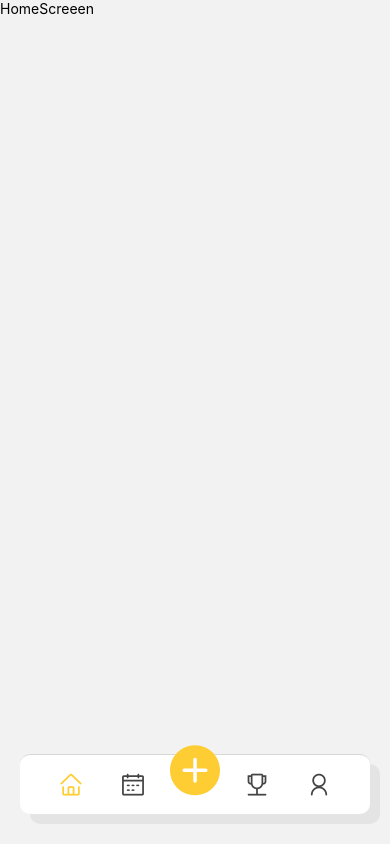
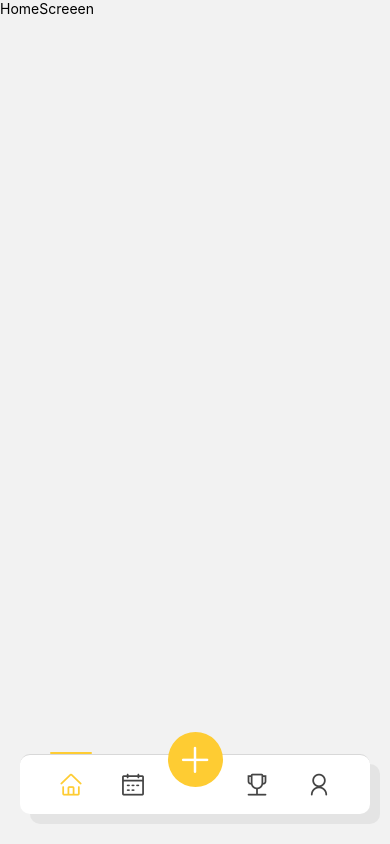
Before and after one commit to WesleyKaihara/primequadras-app, a React Native app: screen / in a window 390 px wide. Built offline with nearby package versions, Linux system fonts and the light colour scheme.

Commit message:
Fix Animation Problem

```diff
--- a/App.tsx
+++ b/App.tsx
@@ -1,11 +1,11 @@
 import * as React from 'react';
 import {NavigationContainer} from '@react-navigation/native';
-import BottomMenu from './src/layout/navigation/BottomMenu';
+import BottomNavigation from './src/layout/navigation/bottomNavigation/bottomNavigation';
 
 const App = () => {
   return (
     <NavigationContainer>
-      <BottomMenu />
+      <BottomNavigation />
     </NavigationContainer>
   );
 };
--- a/src/layout/navigation/BottomMenu.tsx
+++ /dev/null
@@ -1,102 +0,0 @@
-import {createBottomTabNavigator} from '@react-navigation/bottom-tabs';
-
-import AntDesignIcon from 'react-native-vector-icons/AntDesign';
-
-import HomeScreeen from '../../presentation/screens/home/Home';
-import AgendamentosScreen from '../../presentation/screens/agendamentos/Agendamentos';
-import EmpresasScreen from '../../presentation/screens/empresas/Empresas';
-import TorneiosScreen from '../../presentation/screens/torneios/Torneios';
-import PerfilScreen from '../../presentation/screens/perfil/Perfil';
-
-export default function BottomMenu() {
-  const Tab = createBottomTabNavigator();
-
-  return (
-    <Tab.Navigator
-      screenOptions={{
-        headerShown: false,
-        tabBarShowLabel: false,
-        tabBarStyle: {
-          backgroundColor: 'white',
-          position: 'absolute',
-          bottom: 30,
-          marginHorizontal: 20,
-          height: 60,
-          borderRadius: 10,
-          shadowColor: '#000',
-          shadowOpacity: 0.06,
-          shadowOffset: {
-            width: 10,
-            height: 10,
-          },
-          paddingHorizontal: 20,
-        },
-      }}>
-      <Tab.Screen
-        name="Inicio"
-        component={HomeScreeen}
-        options={{
-          tabBarIcon: ({focused}) => (
-            <AntDesignIcon
-              name="home"
-              size={25}
-              style={{color: focused ? '#FECC33' : '#444'}}
-            />
-          ),
-        }}
-      />
-      <Tab.Screen
-        name="Agendamentos"
-        component={AgendamentosScreen}
-        options={{
-          tabBarIcon: ({focused}) => (
-            <AntDesignIcon
-              name="calendar"
-              size={25}
-              style={{color: focused ? '#FECC33' : '#444'}}
-            />
-          ),
-        }}
-      />
-      <Tab.Screen
-        name="Empresas"
-        component={EmpresasScreen}
-        options={{
-          tabBarIcon: ({}) => (
-            <AntDesignIcon
-              name="pluscircle"
-              size={50}
-              style={{color: '#FECC33', top: -15}}
-            />
-          ),
-        }}
-      />
-      <Tab.Screen
-        name="Torneios"
-        component={TorneiosScreen}
-        options={{
-          tabBarIcon: ({focused}) => (
-            <AntDesignIcon
-              name="Trophy"
-              size={25}
-              style={{color: focused ? '#FECC33' : '#444'}}
-            />
-          ),
-        }}
-      />
-      <Tab.Screen
-        name="Perfil"
-        component={PerfilScreen}
-        options={{
-          tabBarIcon: ({focused}) => (
-            <AntDesignIcon
-              name="user"
-              size={25}
-              style={{color: focused ? '#FECC33' : '#444'}}
-            />
-          ),
-        }}
-      />
-    </Tab.Navigator>
-  );
-}
--- /dev/null
+++ b/src/layout/navigation/bottomNavigation/bottomNavigation.tsx
@@ -0,0 +1,211 @@
+import {createBottomTabNavigator} from '@react-navigation/bottom-tabs';
+
+import AntDesignIcon from 'react-native-vector-icons/AntDesign';
+
+import HomeScreeen from '../../../presentation/screens/home/Home';
+import AgendamentosScreen from '../../../presentation/screens/agendamentos/Agendamentos';
+import EmpresasScreen from '../../../presentation/screens/empresas/Empresas';
+import TorneiosScreen from '../../../presentation/screens/torneios/Torneios';
+import PerfilScreen from '../../../presentation/screens/perfil/Perfil';
+
+import {useRef} from 'react';
+import {Animated, Dimensions, TouchableOpacity, View} from 'react-native';
+
+export default function BottomNavigation() {
+  const Tab = createBottomTabNavigator();
+
+  const tabOffsetValue = useRef(new Animated.Value(0)).current;
+  const fadeAnim = useRef(new Animated.Value(1)).current;
+
+  return (
+    <>
+      <Tab.Navigator
+        screenOptions={{
+          headerShown: false,
+          tabBarShowLabel: false,
+          tabBarStyle: {
+            backgroundColor: 'white',
+            position: 'absolute',
+            bottom: 30,
+            marginHorizontal: 20,
+            height: 60,
+            borderRadius: 10,
+            shadowColor: '#000',
+            shadowOpacity: 0.06,
+            shadowOffset: {
+              width: 10,
+              height: 10,
+            },
+            paddingHorizontal: 20,
+          },
+        }}>
+        <Tab.Screen
+          name="Inicio"
+          component={HomeScreeen}
+          options={{
+            tabBarIcon: ({focused}) => (
+              <AntDesignIcon
+                name="home"
+                size={25}
+                style={{color: focused ? '#FECC33' : '#444'}}
+              />
+            ),
+          }}
+          listeners={() => ({
+            tabPress: () => {
+              Animated.spring(tabOffsetValue, {
+                toValue: 0,
+                useNativeDriver: true,
+              }).start();
+              Animated.timing(fadeAnim, {
+                toValue: 1,
+                duration: 100,
+                useNativeDriver: true,
+                delay: 0,
+              }).start();
+            },
+          })}
+        />
+        <Tab.Screen
+          name="Agendamentos"
+          component={AgendamentosScreen}
+          options={{
+            tabBarIcon: ({focused}) => (
+              <AntDesignIcon
+                name="calendar"
+                size={25}
+                style={{color: focused ? '#FECC33' : '#444'}}
+              />
+            ),
+          }}
+          listeners={() => ({
+            tabPress: () => {
+              Animated.spring(tabOffsetValue, {
+                toValue: getWidth(),
+                useNativeDriver: true,
+              }).start();
+              Animated.timing(fadeAnim, {
+                toValue: 1,
+                duration: 100,
+                useNativeDriver: true,
+                delay: 0,
+              }).start();
+            },
+          })}
+        />
+        <Tab.Screen
+          name="Empresas"
+          component={EmpresasScreen}
+          options={{
+            tabBarIcon: () => (
+              <TouchableOpacity
+                onPress={() => {
+                  Animated.spring(tabOffsetValue, {
+                    toValue: getWidth() * 2,
+                    useNativeDriver: true,
+                  }).start();
+                  Animated.timing(fadeAnim, {
+                    toValue: 0,
+                    duration: 450,
+                    useNativeDriver: true,
+                    delay: 0,
+                  }).start();
+                }}>
+                <View
+                  style={{
+                    width: 55,
+                    height: 55,
+                    backgroundColor: '#FECC33',
+                    borderRadius: 30,
+                    justifyContent: 'center',
+                    alignItems: 'center',
+                    marginBottom: 50,
+                  }}>
+                  <AntDesignIcon
+                    name="plus"
+                    size={35}
+                    style={{
+                      color: '#FFF',
+                    }}
+                  />
+                </View>
+              </TouchableOpacity>
+            ),
+          }}
+        />
+        <Tab.Screen
+          name="Torneios"
+          component={TorneiosScreen}
+          options={{
+            tabBarIcon: ({focused}) => (
+              <AntDesignIcon
+                name="Trophy"
+                size={25}
+                style={{color: focused ? '#FECC33' : '#444'}}
+              />
+            ),
+          }}
+          listeners={() => ({
+            tabPress: () => {
+              Animated.spring(tabOffsetValue, {
+                toValue: getWidth() * 3,
+                useNativeDriver: true,
+              }).start();
+              Animated.timing(fadeAnim, {
+                toValue: 1,
+                duration: 100,
+                useNativeDriver: true,
+                delay: 0,
+              }).start();
+            },
+          })}
+        />
+        <Tab.Screen
+          name="Perfil"
+          component={PerfilScreen}
+          options={{
+            tabBarIcon: ({focused}) => (
+              <AntDesignIcon
+                name="user"
+                size={25}
+                style={{color: focused ? '#FECC33' : '#444'}}
+              />
+            ),
+          }}
+          listeners={() => ({
+            tabPress: () => {
+              Animated.spring(tabOffsetValue, {
+                toValue: getWidth() * 4,
+                useNativeDriver: true,
+              }).start();
+              Animated.timing(fadeAnim, {
+                toValue: 1,
+                duration: 100,
+                useNativeDriver: true,
+                delay: 0,
+              }).start();
+            },
+          })}
+        />
+      </Tab.Navigator>
+      <Animated.View
+        style={{
+          width: getWidth() - 20,
+          height: 2,
+          backgroundColor: '#FECC33',
+          position: 'absolute',
+          bottom: 90,
+          left: 50,
+          borderRadius: 20,
+          transform: [{translateX: tabOffsetValue}],
+          opacity: fadeAnim,
+        }}></Animated.View>
+    </>
+  );
+}
+
+function getWidth() {
+  let width = Dimensions.get('window').width;
+  width = width - 80;
+  return width / 5;
+}
```
